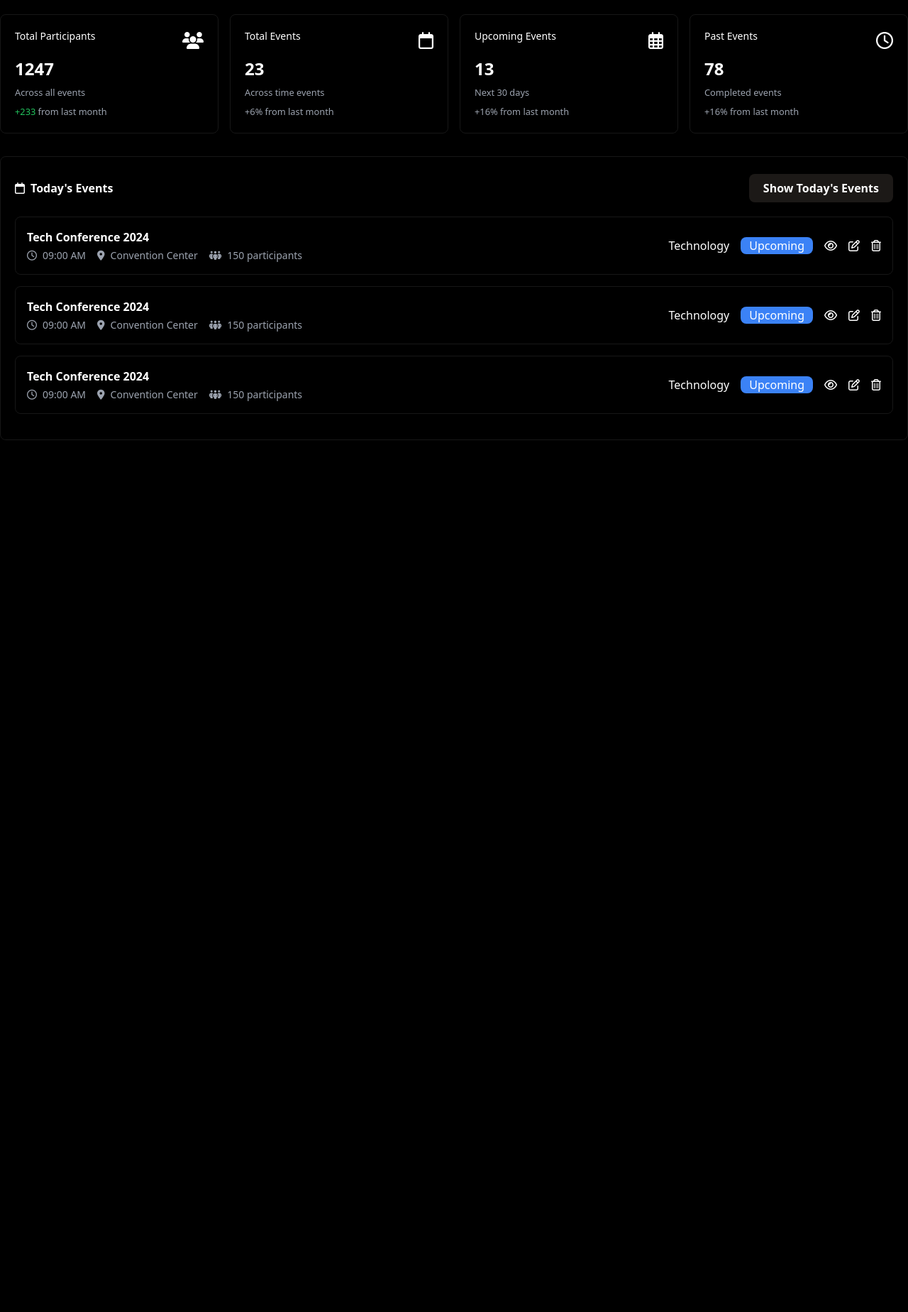
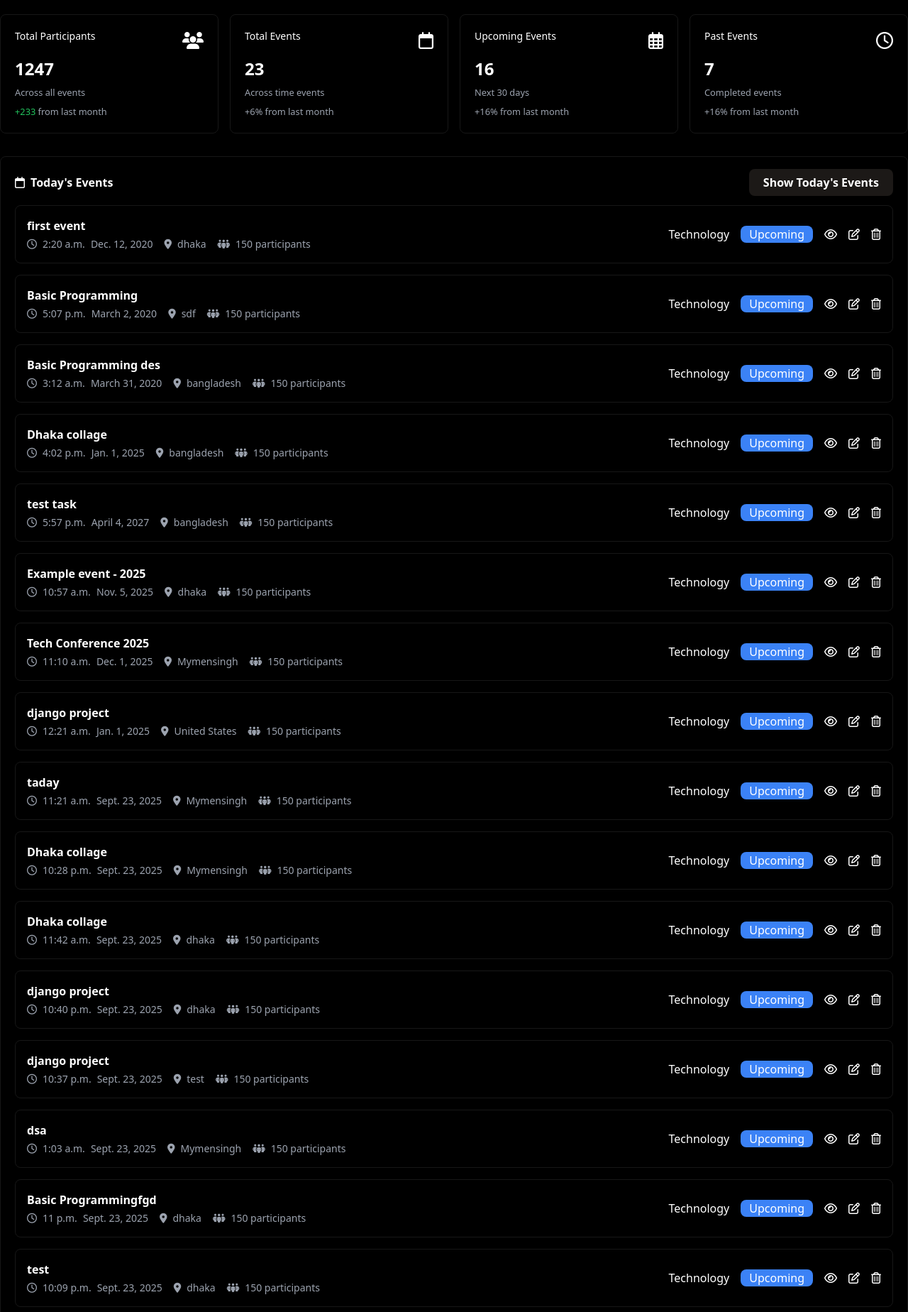
Before and after one commit to nafismahamudshahin/Event-Managements, a Django app: page /dashboard/ in a window 1280 px wide. Shown: the part 72-1920 px from the top of the page at 71% size. Before the commit the page ends 692 px from the top, so only its background shows below. Run offline with Django 5.2, Linux system fonts and the light colour scheme; data comes from the database, SQL or seed files in the repository; both versions use the stored data as it was after the commit; some libraries are stand-ins or nearby versions.

Commit message:
Genaration url with queary parameters

```diff
--- a/event_management/settings.py
+++ b/event_management/settings.py
@@ -94,7 +94,7 @@ AUTH_PASSWORD_VALIDATORS = [
 
 LANGUAGE_CODE = 'en-us'
 
-TIME_ZONE = 'UTC'
+TIME_ZONE = 'Asia/Dhaka'
 
 USE_I18N = True
 
--- a/events/templates/dashboard.html
+++ b/events/templates/dashboard.html
@@ -36,36 +36,41 @@
                 <small class="block text-gray-400"><span class="text-green-500">+233</span> from last month</small>
             </div>
             <!-- Total Events -->
+            <a href="{% url 'dashboard' %}?type=all">
             <div class="card flex-col rounded-lg p-5 shadow-lg bg-transparent border border-neutral-900 hover:bg-stone-950 text-white">
                 <div class="flex justify-between">
                     <h3 class="mb-5 text-sm font-medium">Total Events</h3>
                     <i class="fa-regular fa-calendar text-2xl"></i>
                 </div>
-                <b class="text-2xl">{{total_events}}</b>
+                <b class="text-2xl">{{count.total}}</b>
                 <small class="block my-2 text-gray-400">Across time events</small>
                 <small class="block text-gray-400">+6%</span> from last month</small>
             </div>
+            </a>
             <!-- upcoming events -->
+            <a href="{% url 'dashboard' %}?type=upcoming">
             <div class="card flex-col rounded-lg p-5 shadow-lg bg-transparent border border-neutral-900 hover:bg-stone-950 text-white">
                 <div class="flex justify-between">
                     <h3 class="mb-5 text-sm font-medium">Upcoming Events</h3>
                     <i class="fa-regular fa-calendar-days text-2xl"></i>
                 </div>
-                <b class="text-2xl">13</b>
+                <b class="text-2xl">{{count.upcoming}}</b>
                 <small class="block my-2 text-gray-400">Next 30 days</small>
                 <small class="block text-gray-400">+16%</span> from last month</small>
             </div>
+            </a>
             <!-- Past Events -->
+            <a href="{% url 'dashboard' %}?type=past">
             <div class="card flex-col rounded-lg p-5 shadow-lg bg-transparent border border-neutral-900 hover:bg-stone-950 text-white">
                 <div class="flex justify-between">
                     <h3 class="mb-5 text-sm font-medium">Past Events</h3>
                     <i class="fa-regular fa-clock text-2xl"></i>
                 </div>
-                <b class="text-2xl">78</b>
+                <b class="text-2xl">{{count.past}}</b>
                 <small class="block my-2 text-gray-400">Completed events</small>
                 <small class="block text-gray-400">+16%</span> from last month</small>
             </div>
-
+            </a>
         </div>
     </header>
     <main>
@@ -78,24 +83,26 @@
                          <strong> Today's Events</strong>
                     </div>
                     <div>
-                        <button class="bg-stone-900 py-2 rounded-lg px-5 font-semibold">Show Today's Events</button>
+                        <a href="{% url 'dashboard'%}?type=todayevents"  class="bg-stone-900 py-2 rounded-lg px-5 font-semibold cursor-pointer">Show Today's Events</a>
                     </div>
                 </div>
                 <!-- Events -->
                 <div class="events_show_cards mt-5 mb-3 grid gap-4">
-                    <!-- 1 -->
+                    {% if events %}
+                        {% for event in events %}
                             <div class="flex items-center justify-between p-4 border border-border rounded-lg bg-transparent  border-neutral-900 hover:bg-stone-950">
                                 <div class="flex items-center">
                                     <div class="flex flex-col">
-                                <h3 class="font-semibold text-white">Tech Conference 2024</h3>
+                                        <h3 class="font-semibold text-white">{{event.name}}</h3>
                                         <div class="flex items-center gap-4 text-gray-400 text-sm  mt-1">
                                             <div class="flex gap-2 items-center ">
                                                 <i class="fa-regular fa-clock"></i>
-                                        <span>09:00 AM</span>
+                                                <span>{{event.time}}</span>
+                                                 <span>{{event.date}}</span>
                                             </div>
                                             <div class="flex gap-2 items-center">
                                                 <i class="fa-solid fa-location-dot"></i>
-                                        <span>Convention Center</span>
+                                                <span>{{event.location}}</span>
                                             </div>
                                             <div class="flex gap-2 items-center ">
                                                 <i class="fa-solid fa-people-group"></i>
@@ -119,78 +126,8 @@
                                     </a>
                                 </div>
                             </div>
-                    <!-- 2 -->
-                    <div class="flex items-center justify-between p-4 border border-border rounded-lg bg-transparent border border-neutral-900 hover:bg-stone-950">
-                        <div class="flex items-center">
-                            <div class="flex flex-col">
-                                <h3 class="font-semibold text-white">Tech Conference 2024</h3>
-                                <div class="flex items-center gap-4 text-gray-400 text-sm  mt-1">
-                                    <div class="flex gap-2 items-center ">
-                                        <i class="fa-regular fa-clock"></i>
-                                        <span>09:00 AM</span>
-                                    </div>
-                                    <div class="flex gap-2 items-center">
-                                        <i class="fa-solid fa-location-dot"></i>
-                                        <span>Convention Center</span>
-                                    </div>
-                                    <div class="flex gap-2 items-center ">
-                                        <i class="fa-solid fa-people-group"></i>
-                                        <span>150 participants</span>
-                                    </div>
-                                </div>
-                            </div>
-                        </div>
-
-                        <div class="flex items-center gap-4 text-white">
-                            <span class="">Technology</span>
-                            <span class="bg-blue-500 rounded-lg px-3">Upcoming</span>
-                            <a class="ice_btn">
-                                <i class="fa-regular fa-eye"></i>
-                            </a>
-                            <a class="edit_btn">
-                                <i class="fa-regular fa-pen-to-square"></i>
-                            </a>
-                            <a class="delete_btn">
-                                <i class="fa-regular fa-trash-can"></i>
-                            </a>
-                        </div>
-                    </div>
-                    <!-- 3 -->
-                    <div class="flex items-center justify-between p-4 border border-border rounded-lg bg-transparent border border-neutral-900 hover:bg-stone-950">
-                        <div class="flex items-center">
-                            <div class="flex flex-col ">
-                                <h3 class="font-semibold text-white">Tech Conference 2024</h3>
-                                <div class="flex items-center gap-4 text-sm  mt-1 text-gray-400">
-                                    <div class="flex gap-2 items-center ">
-                                        <i class="fa-regular fa-clock"></i>
-                                        <span>09:00 AM</span>
-                                    </div>
-                                    <div class="flex gap-2 items-center">
-                                        <i class="fa-solid fa-location-dot"></i>
-                                        <span>Convention Center</span>
-                                    </div>
-                                    <div class="flex gap-2 items-center ">
-                                        <i class="fa-solid fa-people-group"></i>
-                                        <span>150 participants</span>
-                                    </div>
-                                </div>
-                            </div>
-                        </div>
-
-                        <div class="flex items-center gap-4 text-white">
-                            <span class="">Technology</span>
-                            <span class="bg-blue-500 rounded-lg text-white px-3">Upcoming</span>
-                            <a class="ice_btn">
-                                <i class="fa-regular fa-eye"></i>
-                            </a>
-                            <a class="edit_btn">
-                                <i class="fa-regular fa-pen-to-square"></i>
-                            </a>
-                            <a class="delete_btn">
-                                <i class="fa-regular fa-trash-can"></i>
-                            </a>
-                        </div>
-                    </div>
+                        {% endfor %}
+                    {% endif %}
                 </div>
                 </div>
             </div>
--- a/events/views.py
+++ b/events/views.py
@@ -1,5 +1,8 @@
 from django.shortcuts import render ,redirect
+from django.db.models import Q , Count
 from django.contrib import messages
+from django.utils import timezone
+from datetime import datetime
 # import Register form from from.py:
 from events.forms import CreateEventFrom , MakeCategoryFrom , RegisterParticipantFrom
 
@@ -42,12 +45,26 @@ def register_participant(request):
 
 def admin_dashboard(request):
     events = Event.objects.all()
+    now = timezone.localtime(timezone.now())
+    counts_events = events.aggregate(
+        total=Count('id'),
+        upcoming=Count('id', filter=Q(date__gt=now.date()) | Q(date=now.date(), time__gt=now.time())),
+        past = Count('id', filter = Q(date__lt=now.date()) | Q(date=now.date(), time__lt=now.time()))
+    )
 
-    events_cnt = events.count()
-    print(events_cnt)
+    type = request.GET.get('type',"all")
+
+
+    if type =="todayevents":
+        events = events.filter(Q(date = now.date(), time__gt = now.time()))
+    elif type == "past":
+        events = events.filter(Q(date__lt=now.date()) | Q(date=now.date(), time__lt=now.time()))
+    elif type == "upcoming":
+        events = events.filter(Q(date__gt=now.date()) | Q(date=now.date(),time__gt = now.time()))
+
     context ={
         "events":events,
-        'total_events': events_cnt,
+        'count':counts_events
     }
     return render(request,'dashboard.html',context)
 
```
Also changed, not shown: events/forms.py (+73 -23 lines), db.sqlite3. Lines whose indentation alone changed are shown as unchanged.
